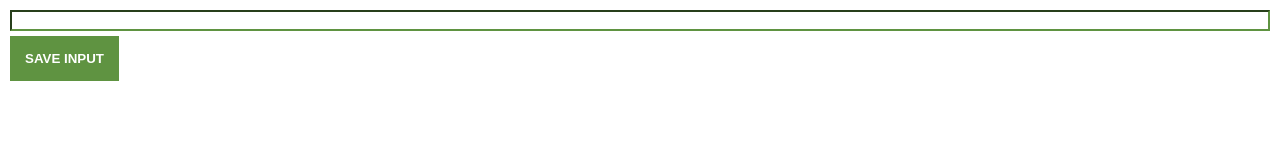
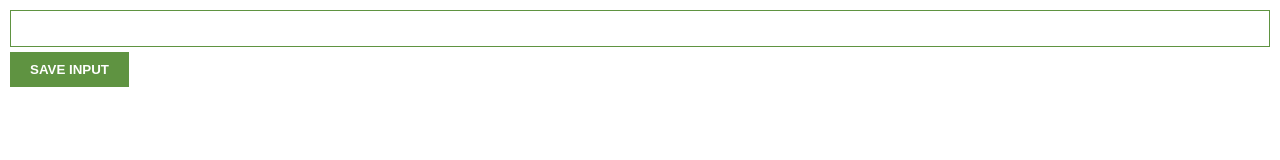
Before and after one commit to reginaKandekere/ChromeExtensionClone, a plain HTML site: page index.html in a window 1280 px wide. Drawn offline with Linux system fonts and the light colour scheme.

Commit message:
removes repeated code for the padding in the input and button elements

```diff
--- a/index.css
+++ b/index.css
@@ -10,6 +10,8 @@ input {
     padding-right: 10px;
     box-sizing: border-box;
     border-color: #5f9341;
+    border: 1px solid #5f9341;
+    padding: 10px;
 
 }
 
@@ -19,9 +21,7 @@ button {
     color: white;
     font-weight: bold;
     border: none;
-    padding-left: 15px;
-    padding-right: 15px;
-    padding-top: 15px;
-    padding-bottom: 15px;
+    padding: 10px 20px;
+
 
 }
```
